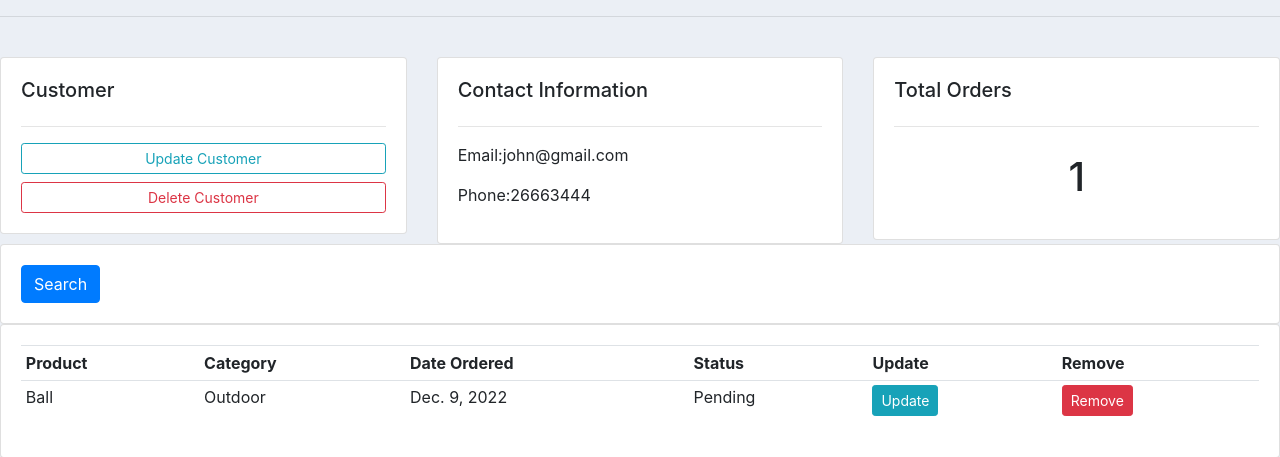
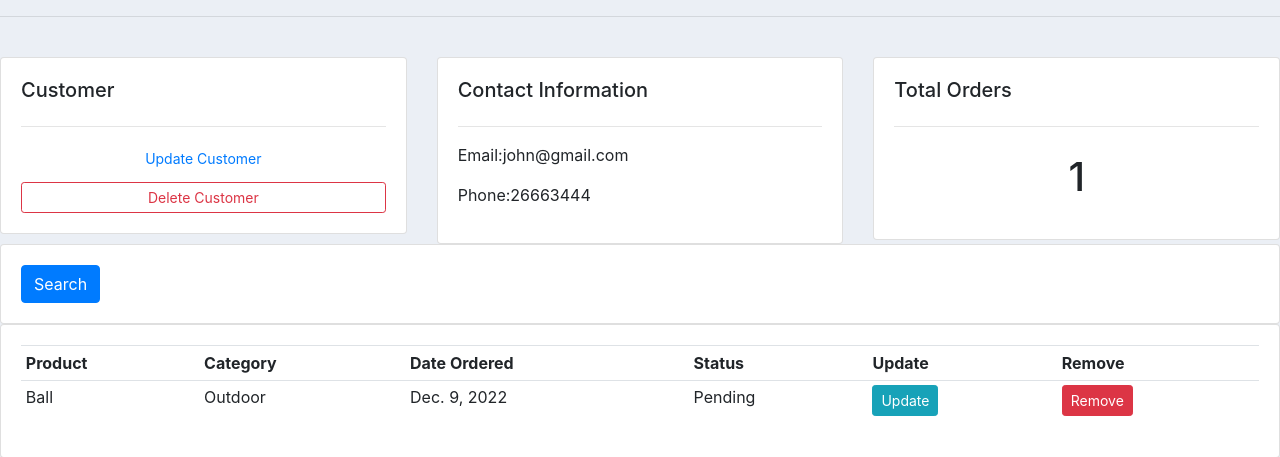
Before and after one commit to Cencious/CRM-app, a Django app: page /customer/1/ in a window 1280 px wide. Shown: the part 133-590 px from the top of the page. Run offline with Django 4.2, Linux system fonts and the light colour scheme; data comes from the database, SQL or seed files in the repository; some libraries are stand-ins or nearby versions.

Commit message:
style link

```diff
--- a/accounts/templates/accounts/customer.html
+++ b/accounts/templates/accounts/customer.html
@@ -8,7 +8,7 @@
         <div class="card card-body">
             <h5>Customer</h5>
             <hr>
-            <a  class="btn btn-outline-info btn-sm btn-block" href="">Update Customer</a>
+            <a  class="btn  btn-sm btn-block" href="">Update Customer</a>
             <a  class="btn btn-outline-danger btn-sm btn-block" href="">Delete Customer</a>
         </div>
     </div>
```
